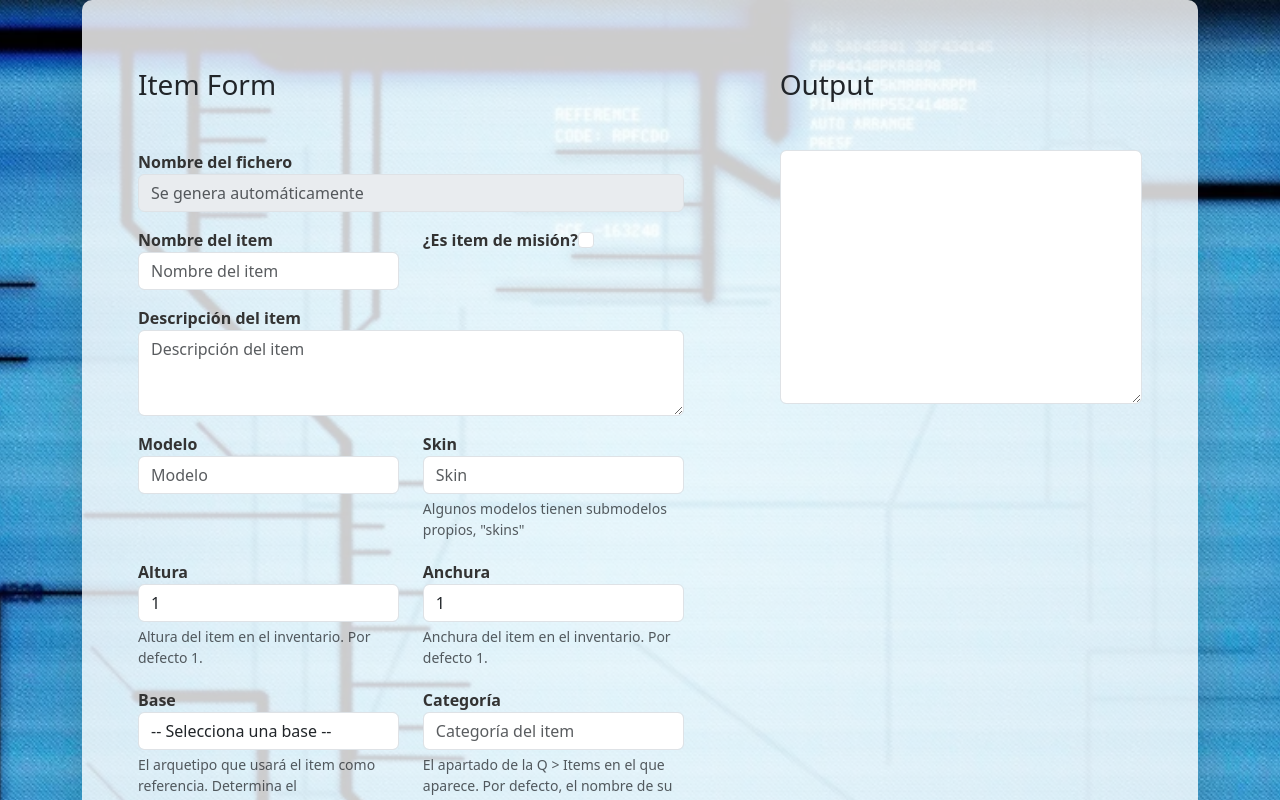
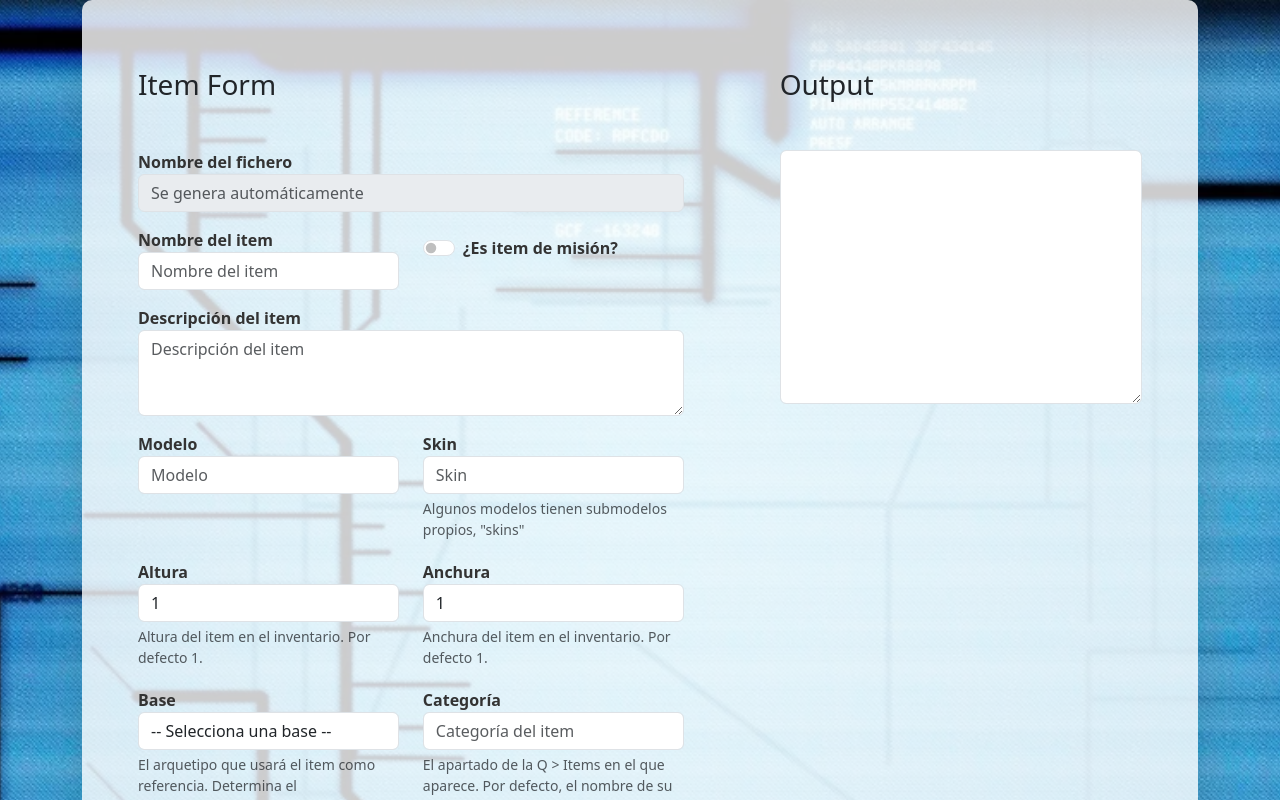
Before and after one commit to jlapuente/item-creator, an Angular app: page / in a window 1280 px wide. Shown: the top 800 px of the page. Built offline with nearby package versions, Linux system fonts and the light colour scheme.

Commit message:
Improved checboxes

```diff
--- a/src/app/form/form.component.html
+++ b/src/app/form/form.component.html
@@ -42,7 +42,7 @@
           <ng-template #fieldTpl let-field>
             <div [ngClass]="field.colClass || 'col-sm-6'" class="mb-3">
               <div class="form-group">
-                <label [for]="field.name" [class.required-field]="field.required">{{ field.label }}</label>
+                <label *ngIf="field.type !== 'checkbox'" [for]="field.name" [class.required-field]="field.required">{{ field.label }}</label>
 
                 <!-- Text input -->
                 <input *ngIf="field.type === 'text'" type="text" class="form-control"
@@ -66,8 +66,11 @@
               </select>
 
               <!-- Checkbox -->
-              <input *ngIf="field.type === 'checkbox'" type="checkbox" class="form-check-input"
-              [id]="field.name" [formControlName]="field.name">
+              <div *ngIf="field.type === 'checkbox'" class="form-check form-switch mt-2">
+                <input type="checkbox" class="form-check-input"
+                  [id]="field.name" [formControlName]="field.name">
+                <label class="form-check-label" [for]="field.name">{{ field.label }}</label>
+              </div>
 
                 <small *ngIf="field.description" class="form-text text-muted d-block mb-1">{{ field.description }}</small>
                 <!-- Validation message -->
```
